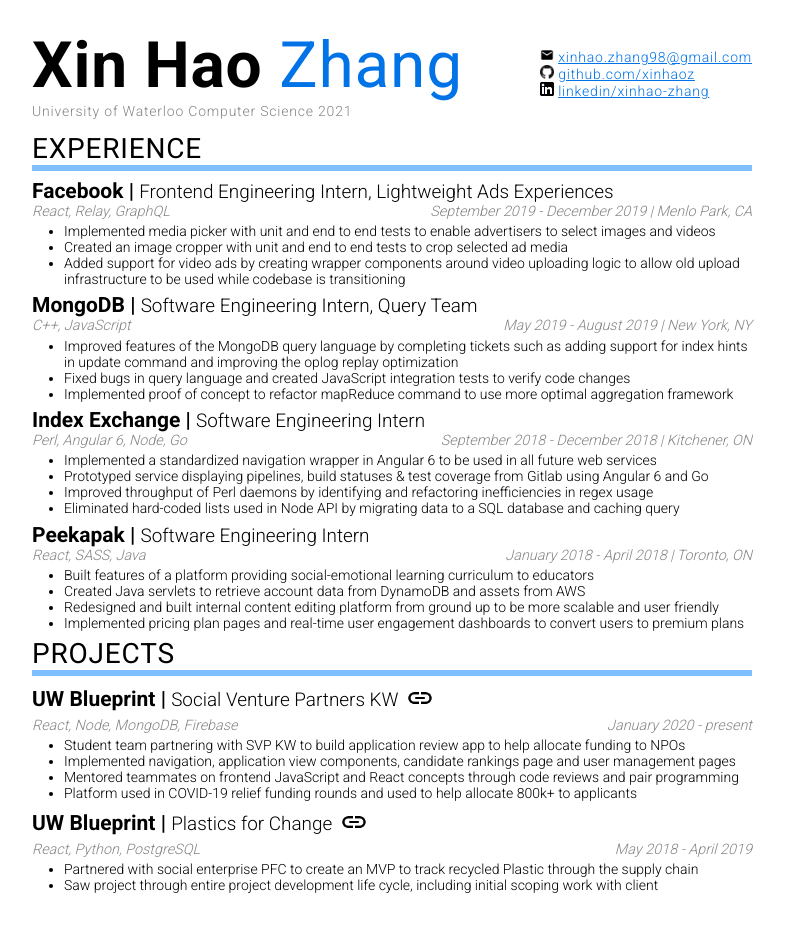
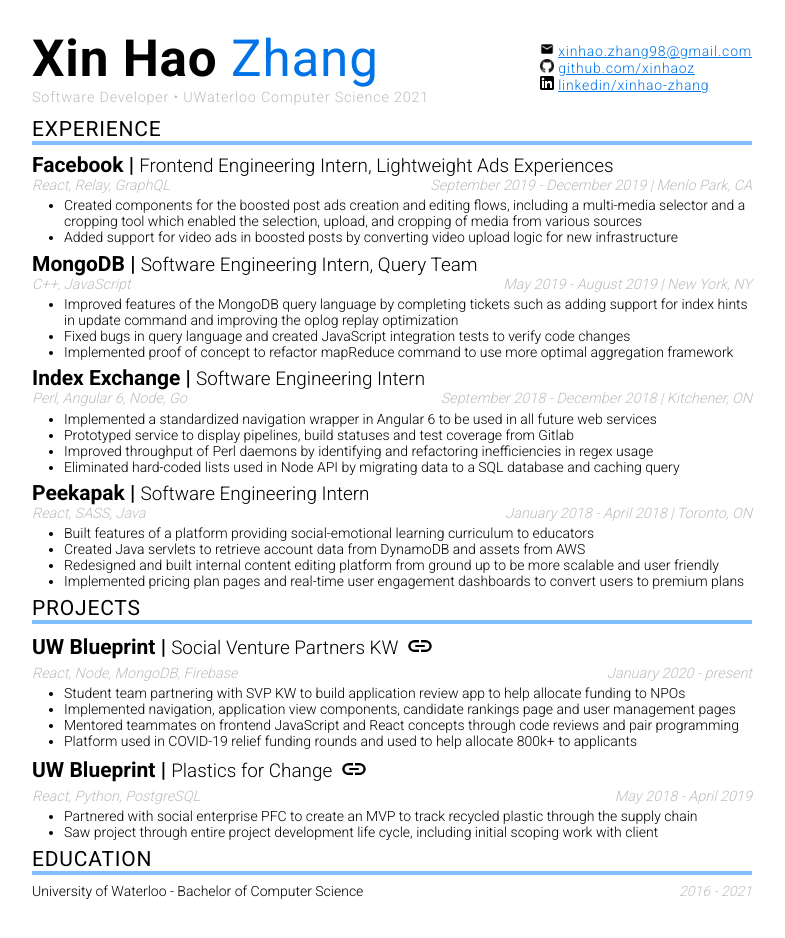
Before and after one commit to xinhaoz/resume, a React app: page / in a window 1280 px wide. Shown: the whole page, without its empty margins (248-1033 px from the left). Built offline with nearby package versions, Linux system fonts and the light colour scheme.

Commit message:
updates and add education section

```diff
--- a/src/Resume.css
+++ b/src/Resume.css
@@ -6,7 +6,7 @@
 }
 
 h2 {
-  font-size: 2em;
+  font-size: 1.5em;
 }
 
 h3 {
--- a/src/Resume.js
+++ b/src/Resume.js
@@ -1,6 +1,7 @@
 import React from "react";
 import Header from "./components/Header";
-import BodySection from "./components/BodySection";
+import ExperienceSection from "./components/ExperienceSection";
+import Education from "./components/Education";
 import ResumeInfo from "./ResumeInfo";
 
 const width = 800;
@@ -17,11 +18,7 @@
 };
 
 function Resume() {
-  const subheading = [
-    ResumeInfo.institution,
-    ResumeInfo.program,
-    ResumeInfo.graduationYear,
-  ].join(" ");
+  const subheading = "Software Developer • UWaterloo Computer Science 2021";
   return (
     <div style={style.resume}>
       <Header
@@ -32,8 +29,12 @@
         github={ResumeInfo.githubUsername}
         linkedin={ResumeInfo.linkedin}
       />
-      <BodySection title="Experience" experiences={ResumeInfo.workExperience} />
-      <BodySection title="Projects" experiences={ResumeInfo.projects} />
+      <ExperienceSection
+        title="Experience"
+        experiences={ResumeInfo.workExperience}
+      />
+      <ExperienceSection title="Projects" experiences={ResumeInfo.projects} />
+      <Education {...ResumeInfo.education} />
     </div>
   );
 }
--- a/src/ResumeInfo.json
+++ b/src/ResumeInfo.json
@@ -1,10 +1,12 @@
 {
   "firstName": "Xin Hao",
   "lastName": "Zhang",
-  "term": "4A",
-  "program": "Computer Science",
-  "institution": "University of Waterloo",
-  "graduationYear": 2021,
+  "education": {
+    "program": "Computer Science",
+    "institution": "University of Waterloo",
+    "startYear": 2016,
+    "graduationYear": 2021
+  },
   "email": "xinhao.zhang98@gmail.com",
   "githubUsername": "xinhaoz",
   "linkedin": "xinhao-zhang",
@@ -18,9 +20,8 @@
       "technologies": ["React", "Relay", "GraphQL"],
       "include": true,
       "description": [
-        "Implemented media picker with unit and end to end tests to enable advertisers to select images and videos",
-        "Created an image cropper with unit and end to end tests to crop selected ad media",
-        "Added support for video ads by creating wrapper components around video uploading logic to allow old upload infrastructure to be used while codebase is transitioning"
+        "Created components for the boosted post ads creation and editing flows, including a multi-media selector and a cropping tool which enabled the selection, upload, and cropping of media from various sources",
+        "Added support for video ads in boosted posts by converting video upload logic for new infrastructure"
       ]
     },
     {
@@ -47,7 +48,7 @@
       "include": true,
       "description": [
         "Implemented a standardized navigation wrapper in Angular 6 to be used in all future web services",
-        "Prototyped service displaying pipelines, build statuses & test coverage from Gitlab using Angular 6 and Go",
+        "Prototyped service to display pipelines, build statuses and test coverage from Gitlab",
         "Improved throughput of Perl daemons by identifying and refactoring inefficiencies in regex usage",
         "Eliminated hard-coded lists used in Node API by migrating data to a SQL database and caching query"
       ]
@@ -107,7 +108,7 @@
       "technologies": ["React", "Python", "PostgreSQL"],
       "include": true,
       "description": [
-        "Partnered with social enterprise PFC to create an MVP to track recycled Plastic through the supply chain",
+        "Partnered with social enterprise PFC to create an MVP to track recycled plastic through the supply chain",
         "Saw project through entire project development life cycle, including initial scoping work with client"
       ]
     }
--- a/src/colors.js
+++ b/src/colors.js
@@ -1,5 +1,5 @@
 export const highlight = "#80bfff";
 
-export const deemphasis = "#858585";
+export const deemphasis = "#bebebe";
 
 export const emphasis = "#0073e6";
--- a/src/components/BodySection.js
+++ b/src/components/BodySection.js
@@ -1,5 +1,4 @@
 import React from "react";
-import Experience from "./Experience";
 import { highlight } from "../colors";
 
 const style = {
@@ -9,19 +8,15 @@
     margin: 0,
     marginBottom: "0.5rem",
     textTransform: "uppercase",
-    borderBottom: `6px solid ${highlight}`,
+    borderBottom: `4.5px solid ${highlight}`,
   },
 };
 
-function BodySection({ title, experiences }) {
+function BodySection({ children, title }) {
   return (
     <div>
       <h2 style={style.title}>{title}</h2>
-      <div>
-        {experiences.map(
-          (entry, i) => entry.include && <Experience key={i} {...entry} />
-        )}
-      </div>
+      {children}
     </div>
   );
 }
--- /dev/null
+++ b/src/components/Education.js
@@ -0,0 +1,31 @@
+import React from "react";
+import BodySection from "./BodySection";
+import { deemphasis } from "../colors";
+
+const styles = {
+  education: {
+    display: "flex",
+  },
+  date: {
+    color: deemphasis,
+    fontStyle: "italic",
+    marginLeft: "auto",
+  },
+};
+
+function Education({ institution, program, startYear, graduationYear }) {
+  return (
+    <BodySection title="Education">
+      <div style={styles.education}>
+        <div>
+          {institution} - Bachelor of {program}
+        </div>
+        <div style={styles.date}>
+          {startYear} - {graduationYear}
+        </div>
+      </div>
+    </BodySection>
+  );
+}
+
+export default Education;
--- a/src/components/Experience.js
+++ b/src/components/Experience.js
@@ -1,5 +1,6 @@
 import React from "react";
 import LinkIcon from "../../assets/baseline_link_black_24dp.png";
+import { deemphasis } from "../colors";
 
 const style = {
   headline: {
@@ -18,7 +19,7 @@
     marginLeft: "auto",
   },
   subheading: {
-    color: "#858585",
+    color: deemphasis,
     fontSize: "0.9rem",
     fontStyle: "italic",
     display: "flex",
--- /dev/null
+++ b/src/components/ExperienceSection.js
@@ -0,0 +1,17 @@
+import React from "react";
+import BodySection from "./BodySection";
+import Experience from "./Experience";
+
+function ExperienceSection({ title, experiences }) {
+  return (
+    <BodySection title={title}>
+      <div>
+        {experiences.map(
+          (entry, i) => entry.include && <Experience key={i} {...entry} />
+        )}
+      </div>
+    </BodySection>
+  );
+}
+
+export default ExperienceSection;
--- a/src/components/Header.js
+++ b/src/components/Header.js
@@ -4,14 +4,13 @@
 
 const style = {
   name: {
-    fontSize: "4rem",
+    fontSize: "3.2rem",
     margin: 0,
     textTransform: "capitalize",
   },
   lastName: {
     fontWeight: 400,
     color: emphasis,
-    // textTransform: "uppercase",
   },
   contact: {
     marginLeft: "auto",
@@ -20,11 +19,12 @@
     display: "flex",
     letterSpacing: 0.8,
     marginTop: "0.5rem",
-    marginBottom: "0.8rem",
+    marginBottom: "0.7rem",
     alignItems: "center",
   },
   subheader: {
     color: deemphasis,
+    fontSize: "0.9rem",
   },
 };
 
```
